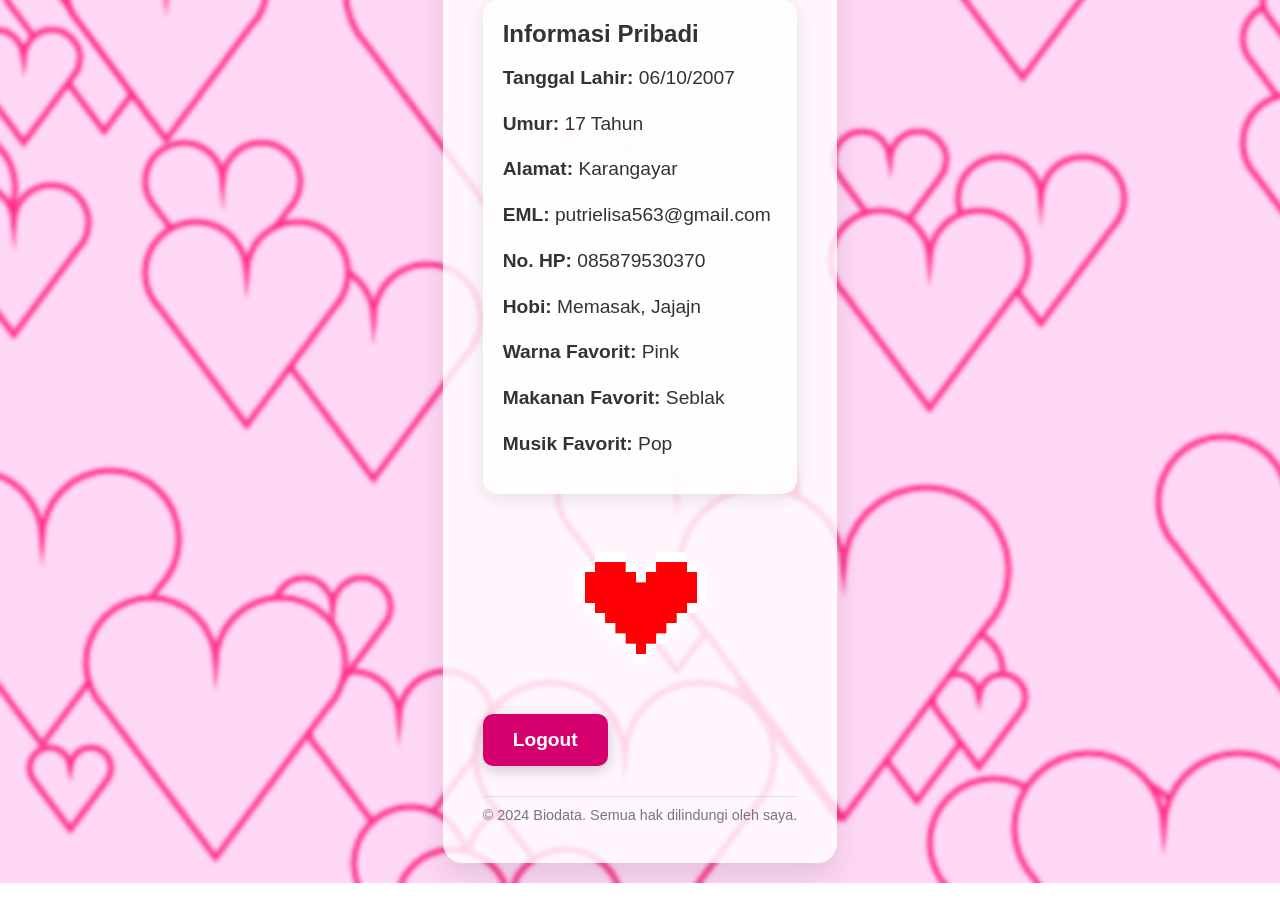
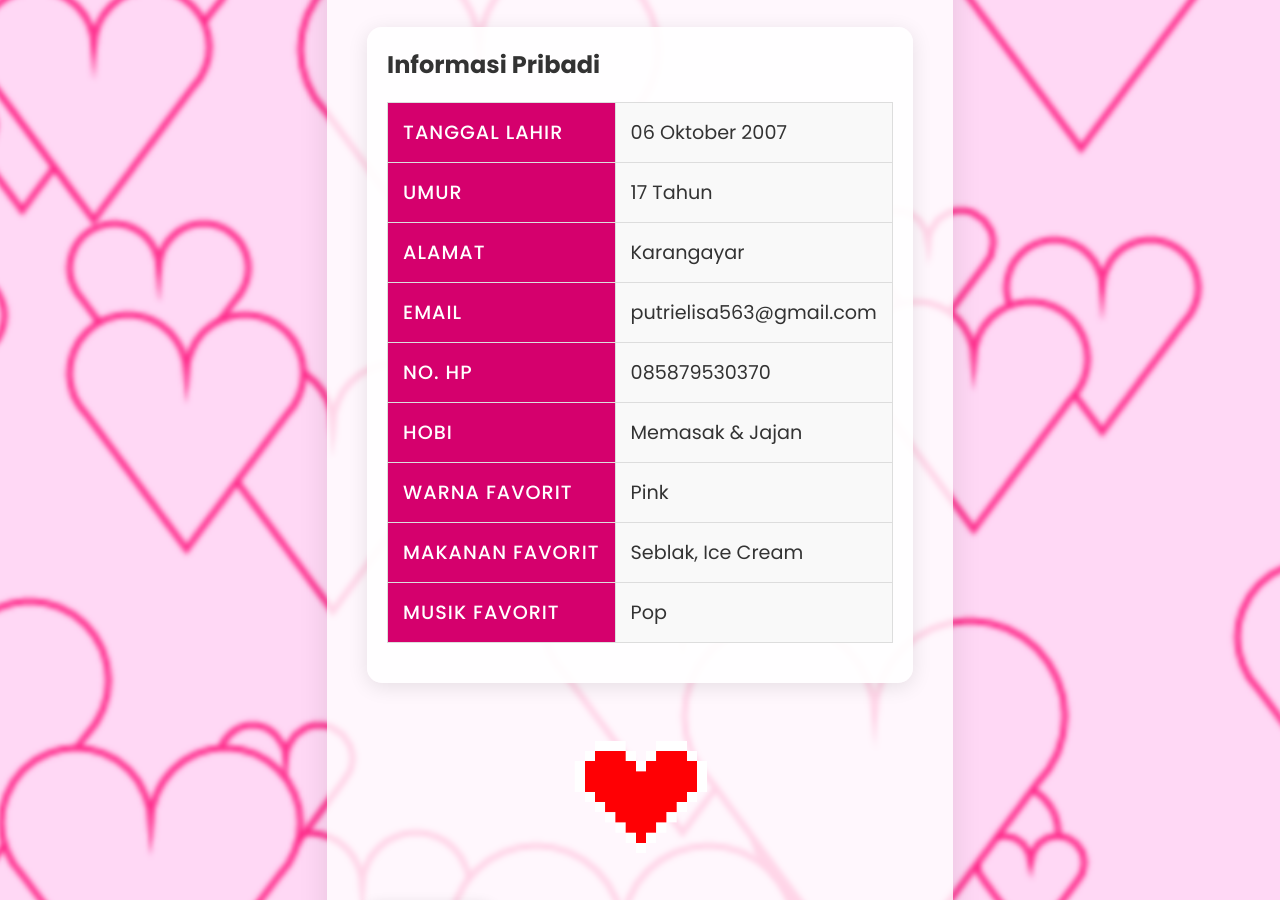
Before and after one commit to alishanugrah/biodataakuu, a plain HTML site: page biodata.html in a window 1280 px wide. Shown: the part 387-1287 px from the top of the page. Drawn offline with Linux system fonts and the light colour scheme; sample sign-in values are in the browser's storage.

Commit message:
Add files via upload

```diff
--- a/biodata.html
+++ b/biodata.html
@@ -16,15 +16,44 @@
 
         <div class="info">
             <h2>Informasi Pribadi</h2>
-            <p><strong>Tanggal Lahir:</strong> 06/10/2007</p>
-            <p><strong>Umur:</strong> 17 Tahun</p>
-            <p><strong>Alamat:</strong> Karangayar</p>
-            <p><strong>EML:</strong> putrielisa563@gmail.com</p>
-            <p><strong>No. HP:</strong> 085879530370</p>
-            <p><strong>Hobi:</strong> Memasak, Jajajn</p>
-            <p><strong>Warna Favorit:</strong> Pink</p>
-            <p><strong>Makanan Favorit:</strong> Seblak</p>
-            <p><strong>Musik Favorit:</strong> Pop</p>
+            <table>
+                <tr>
+                    <th>Tanggal Lahir</th>
+                    <td>06 Oktober 2007</td>
+                </tr>
+                <tr>
+                    <th>Umur</th>
+                    <td>17 Tahun</td>
+                </tr>
+                <tr>
+                    <th>Alamat</th>
+                    <td>Karangayar</td>
+                </tr>
+                <tr>
+                    <th>Email</th>
+                    <td>putrielisa563@gmail.com</td>
+                </tr>
+                <tr>
+                    <th>No. Hp</th>
+                    <td>085879530370</td>
+                </tr>
+                <tr>
+                    <th>Hobi</th>
+                    <td>Memasak & Jajan</td>
+                </tr>
+                <tr>
+                    <th>Warna Favorit</th>
+                    <td>Pink</td>
+                </tr>
+                <tr>
+                    <th>Makanan Favorit</th>
+                    <td>Seblak, Ice Cream</td>
+                </tr>
+                <tr>
+                    <th>Musik Favorit</th>
+                    <td>Pop</td>
+                </tr>
+            </table>
         </div>
 
         <img src="love.gif" alt="GIF Animasi" style="display: block; margin: 20px auto; width: 150px;">
--- a/style.css
+++ b/style.css
@@ -1,3 +1,6 @@
+/* Import Google Font */
+@import url('https://fonts.googleapis.com/css2?family=Poppins:wght@400;500;700&display=swap');
+
 /* Reset CSS */
 * {
     box-sizing: border-box;
@@ -6,34 +9,35 @@
 }
 
 body {
-   font-family: 'Montserrat', sans-serif; /* Menggunakan font Montserrat */
-   background-image: url('background.gif'); /* Path gambar yang ingin digunakan */
-   background-size: cover; /* Gambar memenuhi layar */
-   background-position: center; /* Posisikan gambar di tengah */
-   background-repeat: no-repeat; /* Jangan ulangi gambar */
+    font-family: 'Poppins', sans-serif; /* Menggunakan font Poppins */
+    background-image: url('background.gif');
+    background-size: cover;
+    background-position: center;
+    background-repeat: no-repeat;
     color: #333;
     padding: 20px;
     display: flex;
     justify-content: center;
     align-items: center;
-   min-height: 100vh; /* Mengisi tinggi layar */
+    min-height: 100vh;
 }
 
 .container {
-   max-width: 1000px; /* Mengubah lebar maksimum kontainer */
+    max-width: 1000px;
     margin: auto;
-   background: rgba(255, 255, 255, 0.8); /* Latar belakang kontainer transparan */
-   padding: 40px; /* Menambah padding untuk lebih banyak ruang di dalam kontainer */
-   border-radius: 20px; /* Rounded corners */
+    background: rgba(255, 255, 255, 0.8);
+    padding: 40px;
+    border-radius: 20px;
     box-shadow: 0 15px 30px rgba(0, 0, 0, 0.1);
     position: relative;
-   overflow: hidden; /* Menghindari overflow */
-   animation: slideIn 0.5s ease-in-out; /* Tambahkan animasi masuk */
+    overflow: hidden;
+    animation: fadeInSlideUp 1s ease-in-out;
 }
 
-@keyframes slideIn {
+/* Animasi masuk */
+@keyframes fadeInSlideUp {
     from {
-       transform: translateY(-30px);
+        transform: translateY(50px);
         opacity: 0;
     }
     to {
@@ -42,36 +46,40 @@ body {
     }
 }
 
+/* Profile Styling */
 .profile {
     text-align: center;
-   position: relative; /* Posisi relatif untuk efek bayangan */
-   margin-bottom: 30px; /* Jarak bawah */
+    position: relative;
+    margin-bottom: 30px;
 }
 
 .profile img {
-   width: 200px; /* Mengubah lebar gambar profil untuk lebih besar */
-   height: 200px; /* Mengubah tinggi gambar profil untuk lebih besar */
-   border-radius: 24%; /* Membuat foto bulat */
+    width: 200px;
+    height: 200px;
+    border-radius: 24%;
     object-fit: cover;
-   border: 5px solid #d5006d; /* Border untuk foto profil */
-   box-shadow: 0 8px 20px rgba(0, 0, 0, 0.15); /* Bayangan untuk gambar */
-   transition: transform 0.3s ease, box-shadow 0.3s ease; /* Transisi untuk efek zoom dan bayangan */
+    border: 5px solid #d5006d;
+    box-shadow: 0 8px 20px rgba(0, 0, 0, 0.15);
+    transition: transform 0.5s ease, box-shadow 0.5s ease;
 }
 
 .profile img:hover {
-   transform: scale(1.1); /* Efek zoom saat hover */
-   box-shadow: 0 12px 30px rgba(0, 0, 0, 0.3); /* Bayangan lebih gelap saat hover */
+    transform: scale(1.15) rotate(5deg);
+    box-shadow: 0 12px 30px rgba(0, 0, 0, 0.3);
 }
 
+/* Header */
 h1 {
     color: #d5006d;
-   margin-bottom: 20px; /* Tambah jarak bawah */
-   font-size: 3rem; /* Ukuran font lebih besar */
-   text-transform: uppercase; /* Semua huruf kapital */
-   letter-spacing: 1.5px; /* Jarak antar huruf */
-   animation: fadeIn 0.5s ease-in-out; /* Animasi judul */
+    margin-bottom: 20px;
+    font-size: 3rem;
+    font-weight: 700;
+    text-transform: uppercase;
+    letter-spacing: 2px;
+    animation: fadeIn 1s ease-in-out;
 }
 
+/* Keyframes for fadeIn */
 @keyframes fadeIn {
     from {
         opacity: 0;
@@ -81,74 +89,131 @@ h1 {
     }
 }
 
+/* Table Styling */
 .info {
     margin-top: 20px;
-   background: rgba(255, 255, 255, 0.9); /* Latar belakang transparan */
+    background: rgba(255, 255, 255, 0.9);
     padding: 20px;
     border-radius: 15px;
     box-shadow: 0 4px 20px rgba(0, 0, 0, 0.1);
-   transition: background 0.3s; /* Transisi saat hover */
+    animation: tableFadeIn 0.8s ease-in-out;
+    transition: background 0.3s;
 }
 
 .info:hover {
-   background: rgba(255, 255, 255, 1); /* Mengubah latar belakang saat hover */
+    background: rgba(255, 255, 255, 1);
 }
 
-.info p {
-   margin: 15px 0; /* Jarak antar paragraf */
-   line-height: 1.6;
-   font-size: 1.2rem; /* Ukuran font lebih besar untuk teks informasi */
-   transition: color 0.3s; /* Transisi untuk warna teks */
+/* Animasi masuk tabel */
+@keyframes tableFadeIn {
+    from {
+        opacity: 0;
+        transform: translateY(30px);
+    }
+    to {
+        opacity: 1;
+        transform: translateY(0);
+    }
 }
 
-.info p:hover {
-   color: #d5006d; /* Mengubah warna teks saat hover */
+/* Tabel dengan animasi hover */
+table {
+    width: 100%;
+    border-collapse: collapse;
+    margin: 20px 0;
+    animation: tableRowsFadeIn 0.8s ease-in-out;
 }
 
+table th, table td {
+    padding: 15px;
+    border: 1px solid #ddd;
+    text-align: left;
+    font-size: 1.2rem;
+    transition: all 0.3s ease;
+}
+
+table th {
+    background-color: #d5006d;
+    color: white;
+    text-transform: uppercase;
+    letter-spacing: 1px;
+    font-weight: 500; /* Medium weight */
+}
+
+table td {
+    background-color: #f9f9f9;
+    font-weight: 400; /* Regular weight */
+}
+
+table tr {
+    transition: background-color 0.3s ease, transform 0.3s ease;
+}
+
+table tr:hover {
+    background-color: #ffecf4;
+    transform: scale(1.02);
+}
+
+/* Animasi muncul baris tabel */
+@keyframes tableRowsFadeIn {
+    from {
+        opacity: 0;
+        transform: translateY(20px);
+    }
+    to {
+        opacity: 1;
+        transform: translateY(0);
+    }
+}
+
+/* Button Styling */
 button {
-   margin-top: 30px; /* Tambah jarak atas */
+    margin-top: 30px;
     background-color: #d5006d;
     color: white;
     border: none;
-   border-radius: 10px; /* Rounded button */
-   padding: 15px 30px; /* Menambah padding untuk tombol */
+    border-radius: 10px;
+    padding: 15px 30px;
     cursor: pointer;
-   font-size: 1.2rem; /* Ukuran font tombol lebih besar */
-   font-weight: bold; /* Tebal */
-   transition: background 0.3s ease, transform 0.3s ease; /* Transisi untuk latar belakang dan transform */
-   box-shadow: 0 4px 15px rgba(0, 0, 0, 0.2); /* Bayangan tombol */
+    font-size: 1.2rem;
+    font-weight: 600;
+    transition: background 0.4s ease, transform 0.4s ease, box-shadow 0.4s ease;
+    box-shadow: 0 4px 15px rgba(0, 0, 0, 0.2);
 }
 
 button:hover {
     background-color: #ff4081;
-   transform: translateY(-2px); /* Efek mengangkat tombol */
+    transform: translateY(-5px) scale(1.05);
+    box-shadow: 0 8px 20px rgba(0, 0, 0, 0.3);
 }
 
+/* Footer */
 .footer {
-   margin-top: 30px; /* Tambah jarak atas */
+    margin-top: 30px;
     text-align: center;
     color: #777;
     font-size: 0.9em;
     border-top: 1px solid #ddd;
     padding-top: 10px;
-   animation: fadeIn 0.5s ease-in-out; /* Animasi footer */
+    animation: fadeIn 1s ease-in-out;
 }
 
+/* Responsive Styling */
 @media (max-width: 600px) {
     .container {
-       padding: 15px; /* Padding lebih kecil pada kontainer */
+        padding: 15px;
     }
 
     .profile img {
-       width: 130px; /* Ukuran gambar profil lebih kecil pada layar kecil */
+        width: 130px;
         height: 130px;
     }
 
     h1 {
-       font-size: 2rem; /* Ukuran font lebih kecil pada layar kecil */
+        font-size: 2rem;
     }
 
     button {
-       padding: 10px 20px; /* Padding lebih kecil pada tombol */
+        padding: 10px 20px;
     }
 }
```
Lines whose indentation alone changed are shown as unchanged.
